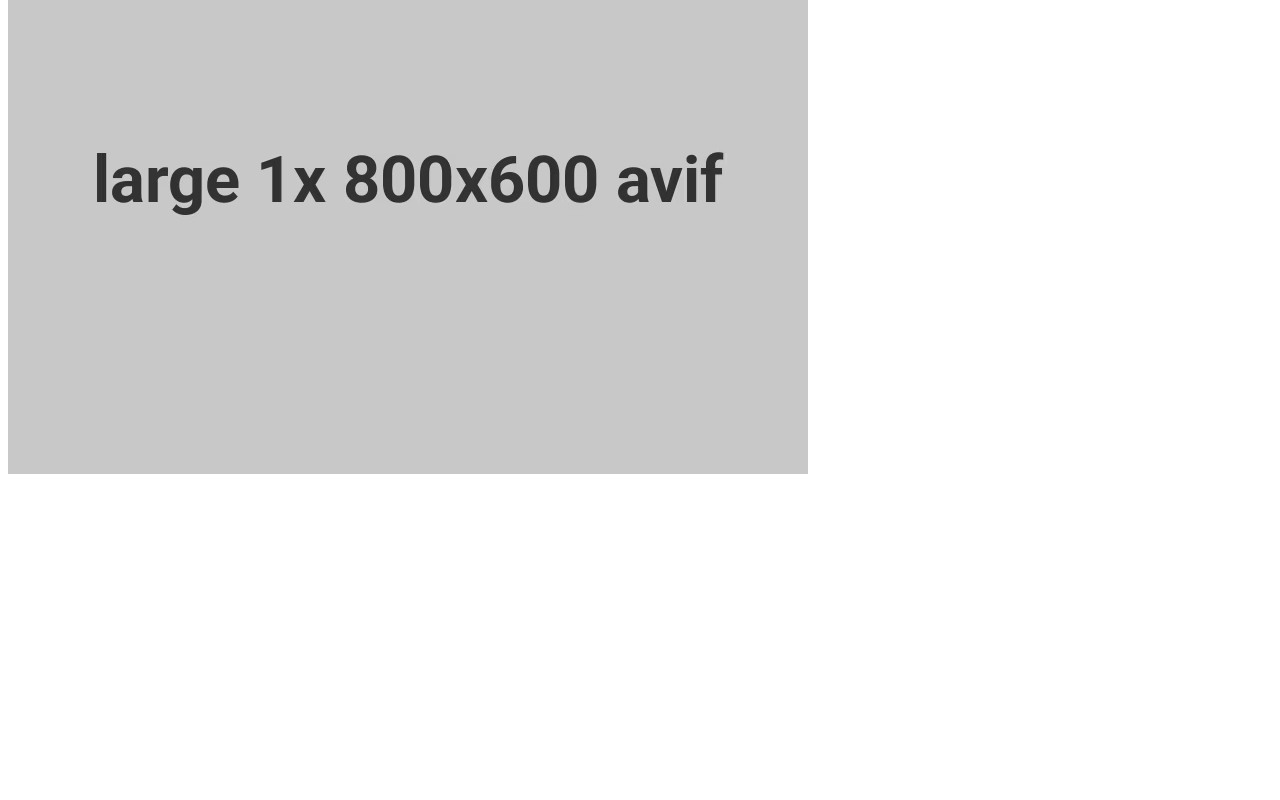
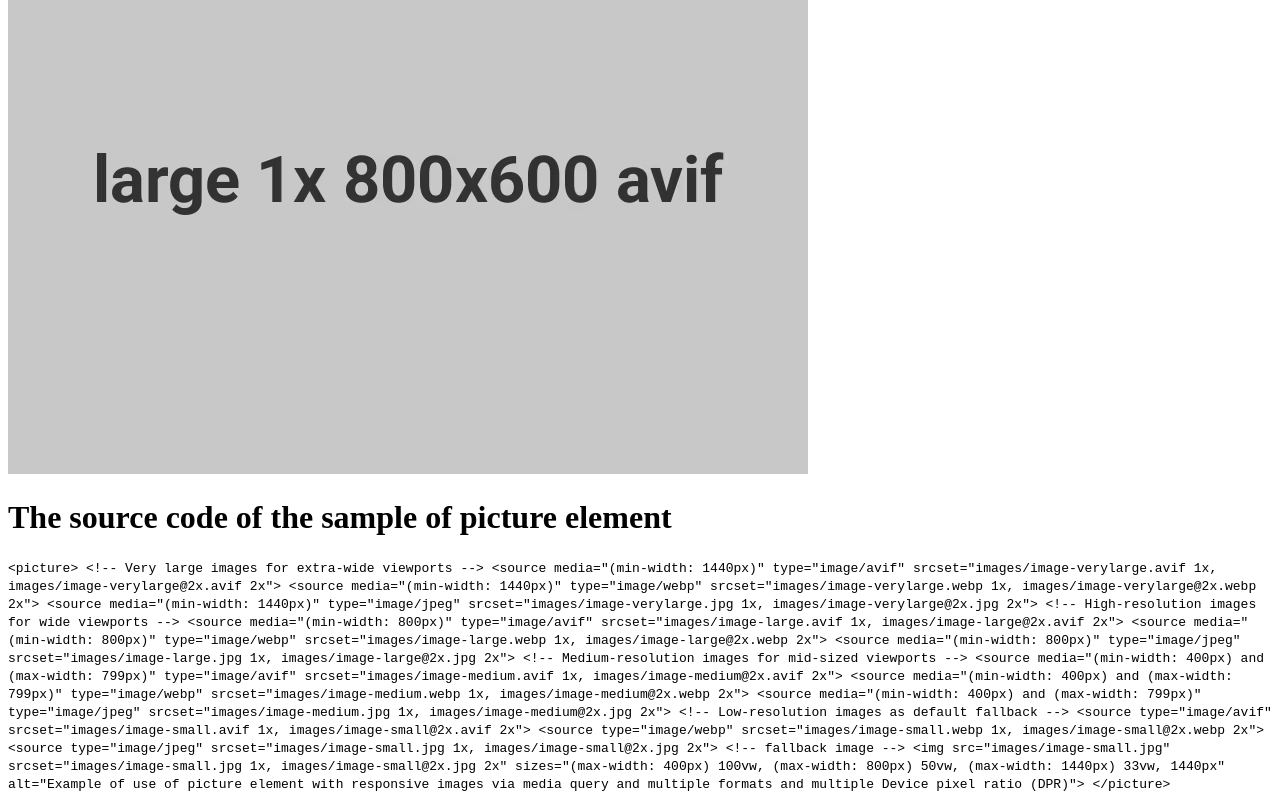
Before and after one commit to luzfcb/html5_picture_element_sample, a plain HTML site: page index.html in a window 1280 px wide. Shown: the part 306-1106 px from the top of the page. Before the commit the page ends 800 px from the top, so only its background shows below. Drawn offline with Linux system fonts and the light colour scheme.

Commit message:
Update index.html

```diff
--- a/index.html
+++ b/index.html
@@ -75,5 +75,70 @@
       sizes="(max-width: 400px) 100vw, (max-width: 800px) 50vw, (max-width: 1440px) 33vw, 1440px"
       alt="Example of use of picture element with responsive images via media query and multiple formats and multiple Device pixel ratio (DPR)">
   </picture>
+
+  <h1>The source code of the sample of picture element</h1>
+  <code>
+  &lt;picture&gt;
+    &lt;!-- Very large images for extra-wide viewports --&gt;
+    &lt;source
+      media=&quot;(min-width: 1440px)&quot;
+      type=&quot;image/avif&quot;
+      srcset=&quot;images/image-verylarge.avif 1x, images/image-verylarge@2x.avif 2x&quot;&gt;
+    &lt;source
+      media=&quot;(min-width: 1440px)&quot;
+      type=&quot;image/webp&quot;
+      srcset=&quot;images/image-verylarge.webp 1x, images/image-verylarge@2x.webp 2x&quot;&gt;
+    &lt;source
+      media=&quot;(min-width: 1440px)&quot;
+      type=&quot;image/jpeg&quot;
+      srcset=&quot;images/image-verylarge.jpg 1x, images/image-verylarge@2x.jpg 2x&quot;&gt;
+
+    &lt;!-- High-resolution images for wide viewports --&gt;
+    &lt;source
+      media=&quot;(min-width: 800px)&quot;
+      type=&quot;image/avif&quot;
+      srcset=&quot;images/image-large.avif 1x, images/image-large@2x.avif 2x&quot;&gt;
+    &lt;source
+      media=&quot;(min-width: 800px)&quot;
+      type=&quot;image/webp&quot;
+      srcset=&quot;images/image-large.webp 1x, images/image-large@2x.webp 2x&quot;&gt;
+    &lt;source
+      media=&quot;(min-width: 800px)&quot;
+      type=&quot;image/jpeg&quot;
+      srcset=&quot;images/image-large.jpg 1x, images/image-large@2x.jpg 2x&quot;&gt;
+
+    &lt;!-- Medium-resolution images for mid-sized viewports --&gt;
+    &lt;source
+      media=&quot;(min-width: 400px) and (max-width: 799px)&quot;
+      type=&quot;image/avif&quot;
+      srcset=&quot;images/image-medium.avif 1x, images/image-medium@2x.avif 2x&quot;&gt;
+    &lt;source
+      media=&quot;(min-width: 400px) and (max-width: 799px)&quot;
+      type=&quot;image/webp&quot;
+      srcset=&quot;images/image-medium.webp 1x, images/image-medium@2x.webp 2x&quot;&gt;
+    &lt;source
+      media=&quot;(min-width: 400px) and (max-width: 799px)&quot;
+      type=&quot;image/jpeg&quot;
+      srcset=&quot;images/image-medium.jpg 1x, images/image-medium@2x.jpg 2x&quot;&gt;
+
+    &lt;!-- Low-resolution images as default fallback --&gt;
+    &lt;source
+      type=&quot;image/avif&quot;
+      srcset=&quot;images/image-small.avif 1x, images/image-small@2x.avif 2x&quot;&gt;
+    &lt;source
+      type=&quot;image/webp&quot;
+      srcset=&quot;images/image-small.webp 1x, images/image-small@2x.webp 2x&quot;&gt;
+    &lt;source
+      type=&quot;image/jpeg&quot;
+      srcset=&quot;images/image-small.jpg 1x, images/image-small@2x.jpg 2x&quot;&gt;
+
+    &lt;!-- fallback image --&gt;
+    &lt;img
+      src=&quot;images/image-small.jpg&quot;
+      srcset=&quot;images/image-small.jpg 1x, images/image-small@2x.jpg 2x&quot;
+      sizes=&quot;(max-width: 400px) 100vw, (max-width: 800px) 50vw, (max-width: 1440px) 33vw, 1440px&quot;
+      alt=&quot;Example of use of picture element with responsive images via media query and multiple formats and multiple Device pixel ratio (DPR)&quot;&gt;
+  &lt;/picture&gt;
+  </code>
 </body>
 </html>
```
